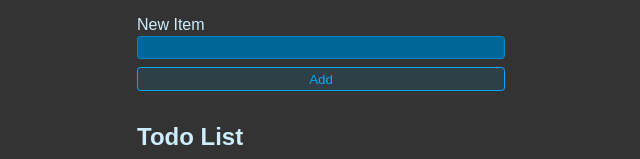
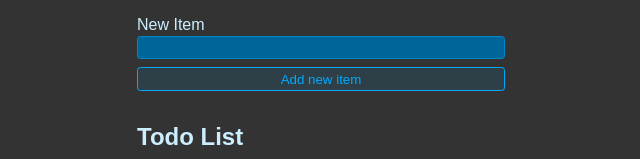
Before and after one commit to sinadjanMJv2/TodoList-React, a React (Vite) app: page / in a window 1280 px wide. Shown: the top 159 px of the page, without its empty margins (319-959 px from the left). Built offline with nearby package versions, Linux system fonts and the light colour scheme.

Commit message:
making todo list component

```diff
--- a/src/NewTodoForm.jsx
+++ b/src/NewTodoForm.jsx
@@ -25,7 +25,7 @@ export function NewTodoForm({onSubmit}) {
           id="item"
         />
       </div>
-      <button className="btn">Add</button>
+      <button className="btn">Add new item</button>
       <h1 className="header">Todo List</h1>
     </form>
   );
```
